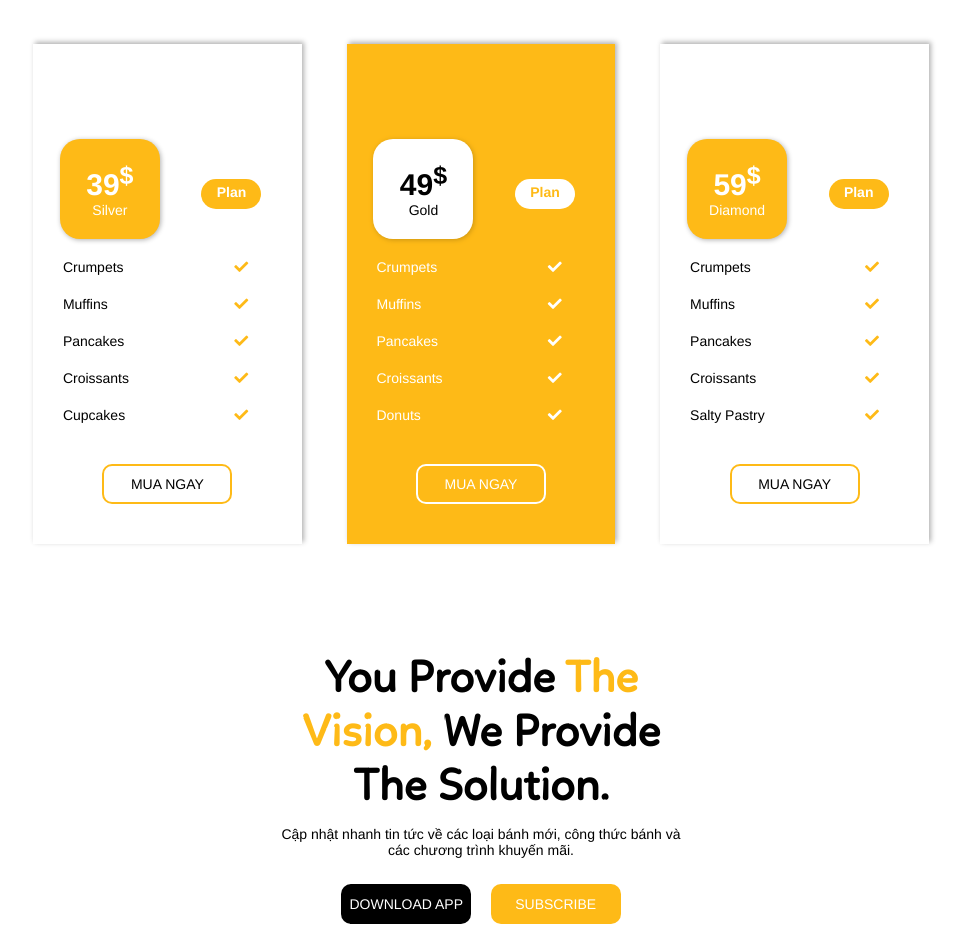
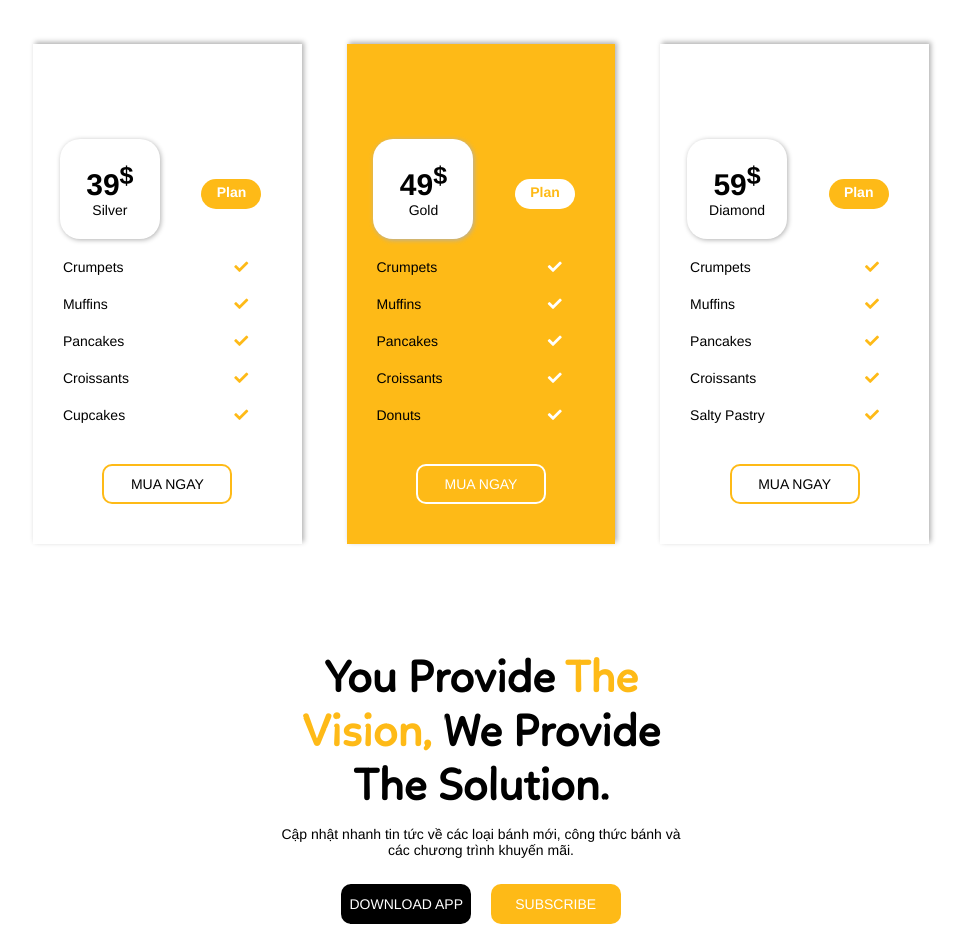
Before and after one commit to QueNguyen1304/Cookieshop, a plain HTML site: page index.html in a window 1280 px wide. Shown: the part 3360-4296 px from the top of the page, without its empty margins (159-1124 px from the left). Drawn offline with nearby package versions, Linux system fonts and the light colour scheme.

Commit message:
Update main.css

```diff
--- a/Css/main.css
+++ b/Css/main.css
@@ -511,8 +511,7 @@ button a{
 	width: 100px;
 	height: 100px;
 	border-radius: 20px;
-	background: #feba17;
-	color: white;
+	background: white;
 	float: left;
 	text-align: center;
 	justify-content: center;
@@ -523,11 +522,6 @@ button a{
 	position: absolute;
 	bottom: -30%;
 	left: 10%;
-}
-.price-content:nth-child(2) .price-item-gia {
-	background: white;
-	color: black;
-	box-shadow: 1px 1px 5px #CC9513;
 }
 .price-item-plan{
 	width: 60px;
@@ -594,7 +588,7 @@ table i{
 	color: #feba17;
 }
 .price-content:nth-child(2) table td{
-	color: white;
+	color: black;
 }
 .price-content:nth-child(2) table i{
 	color: white;
```
